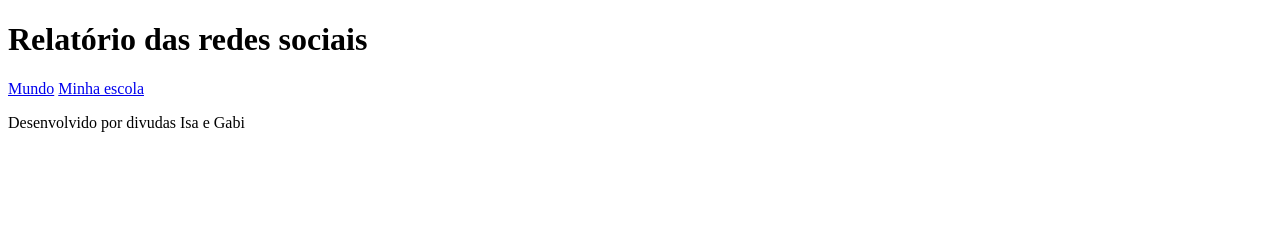
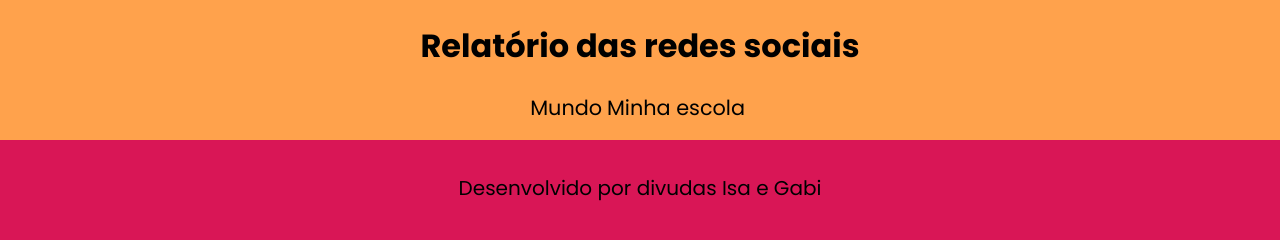
Before and after one commit to isabellacaetano/terceiro-trimestre, a plain HTML site: page index.html in a window 1280 px wide. Drawn offline with Linux system fonts and the light colour scheme.

Commit message:
Add files via upload

```diff
--- a/index.html
+++ b/index.html
@@ -4,11 +4,9 @@
     <meta charset="UTF-8">
     <meta name="viewport" content="width=device-width, initial-scale=1.0">
     <title>Redes Sociais</title>
+    <link rel="stylesheet" href="style.css">
 </head>
 <body>
-    <header></header>
-    <main></main>
-    <footer></footer>
 <header>
     <h1>Relatório das redes sociais</h1>
     <nav>
--- a/style.css
+++ b/style.css
@@ -1,11 +1,52 @@
 @import url('https://fonts.googleapis.com/css2?family=Poppins:ital,wght@0,100;0,200;0,300;0,400;0,500;0,600;0,700;0,800;0,900;1,100;1,200;1,300;1,400;1,500;1,600;1,700;1,800;1,900&display=swap');
 :root{
-    --bg-color: #FFB0B0;
-    --primary-color: #FFD09B;
-    --secondary-color: #FFECC8;
+    --bg-color: #D91656;
+    --primary-color: #FFA24C;
+    --secondary-color: #000000;
     --font: "Poppins", sans-serif;
 }
 
  body {
         background-color: var(--bg-color);
-    }
+    color: var(--secundary-color);
+    font-family: var(--font);
+    height: 100vh;
+    margin: 0;
+}
+h1 {
+    font-size: 2rem;
+    color: var(--secondary-color);
+    font-weight: 700;
+}
+nav {
+    display: flex;
+    justify-content: center;
+    font-weight: 400;
+}
+nav a {
+    text-decoration: none;
+    color: var(--secundary-color);
+    margin: 0rem 0.3rem 1rem 0rem;
+    font-size: 1.3rem;
+}
+header {
+    background-color: var(--primary-color);
+    text-align: center;
+    padding: 1px;
+}
+nav a:hover {
+    text-decoration: underline;
+    transform: scale(0.90);
+    transition: transform 0.1s;
+}
+footer {
+    display: flex;
+    align-items: center;
+    justify-content: center;
+    background-color: var(--bg-color);
+    color: var(--secundary-color);
+    width: 100%;
+    height: 2rem;
+    margin-top: 2rem;
+    font-size : 20px;
+}
```
